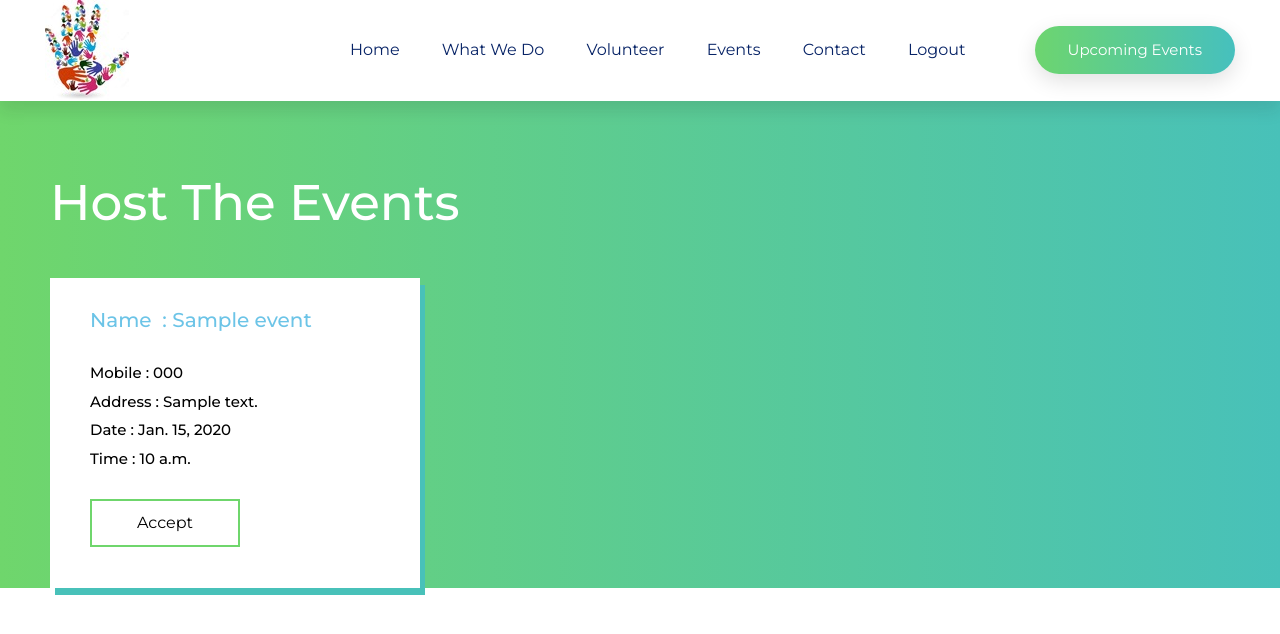
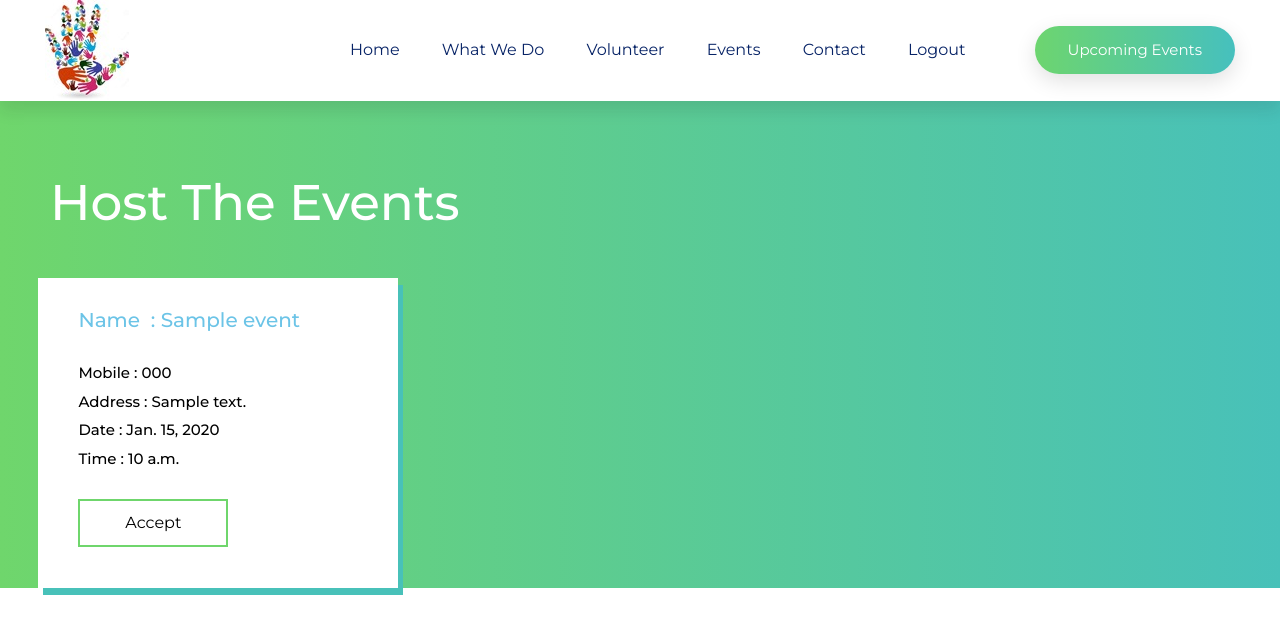
Before and after one commit to KaranamKeerthana/Make-a-donation-to-NGO, a Django app: page /event1/ in a window 1280 px wide. Shown: the top 634 px of the page. Run offline with Django 3.2, Linux system fonts and the light colour scheme; tables that the repository leaves empty hold one stand-in row (values such as "Sample post"); some libraries are stand-ins or nearby versions.

Commit message:
my first commit134567

```diff
--- a/templates/donations/event1.html
+++ b/templates/donations/event1.html
@@ -51,8 +51,9 @@
             .box1{
                 background-color: white;
                 margin-top: 40px;
-                margin-left: 50px;
-                width: 370px;
+                margin-right: 3%;
+                margin-left: 3%;
+                width: 360px;
                 height: 310px;
                 box-shadow: 5px 7px #48c1b9;
             }
--- a/templates/donations/index.html
+++ b/templates/donations/index.html
@@ -80,7 +80,7 @@
                                                     </ul>
                                                 </li>
                                                 <li><a href="#contact">Contact</a></li>
-                                                <li><a href="{% url 'upcoming' %}" class="btn header-btn">Upcoming Events</a></li>
+                                                <li><a href="{% url 'upcoming' %}" class="btn header-btn" style="color: white;">Upcoming Events</a></li>
                                             </ul>
                                         </nav>
                                     </div>
```
